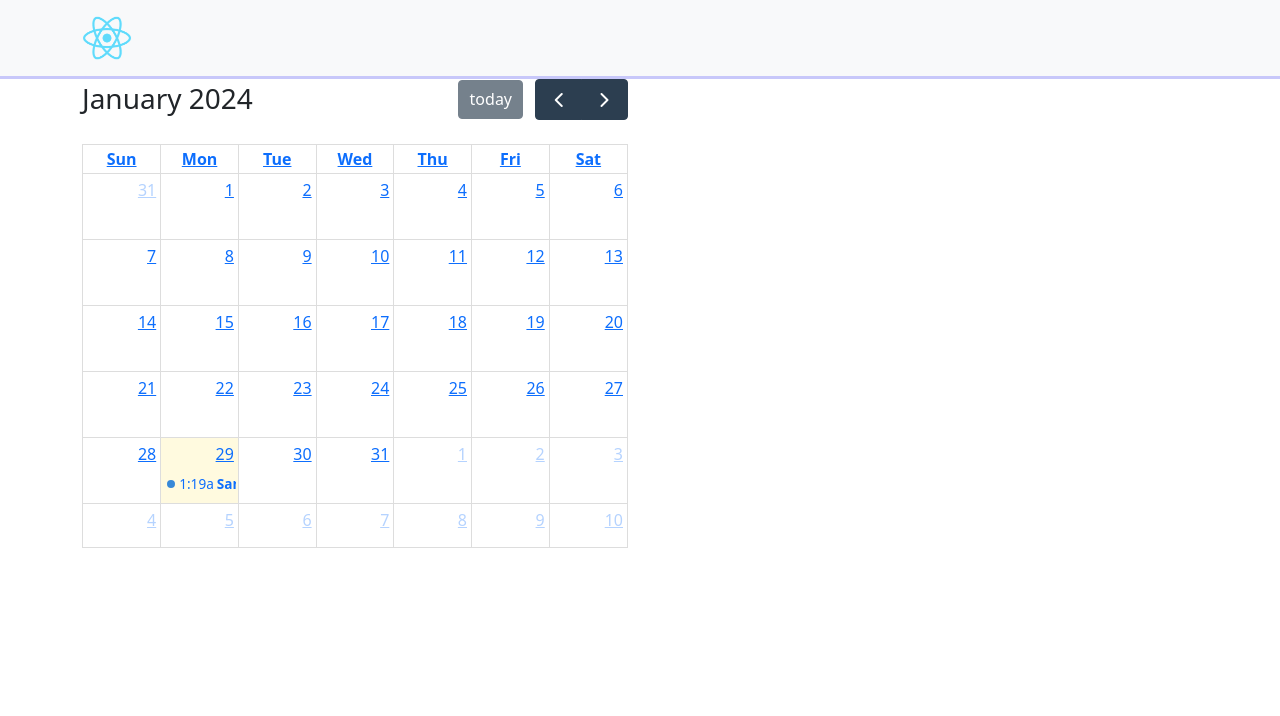
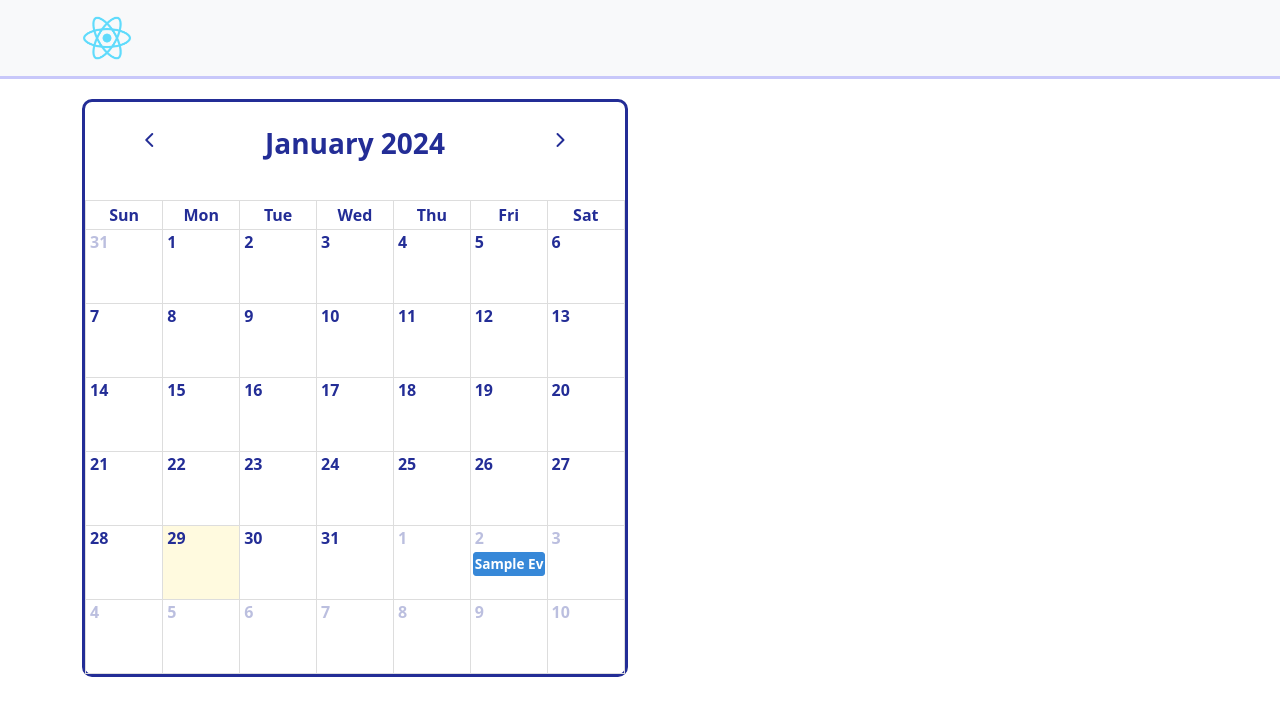
Before and after one commit to seophohoho/PlanIsJustNow-fe, a React (Create React App) app: page /Calender in a window 1280 px wide. Shown: the top 716 px of the page. Built offline with nearby package versions, Linux system fonts and the light colour scheme.

Commit message:
달력 필요 속성 추가

```diff
--- a/src/pages/CalenderMain.js
+++ b/src/pages/CalenderMain.js
@@ -1,12 +1,13 @@
 import React from 'react';
 import FullCalendar from '@fullcalendar/react'
 import dayGridPlugin from '@fullcalendar/daygrid'
+import '../styles/CalenderMain.css'
 import { Form, Col, Row, Container, Navbar } from 'react-bootstrap';
 
 const CalendarMain = () => {
 
   const events = [
-    { title: 'Sample Event', date: new Date() },
+    { title: 'Sample Event', date: "2024-02-02" },//date는 클릭된 이벤트의 날자 state를 가져와서 적용 title은 일정의 일부분을 가져옴
     // more events...
   ]
 
@@ -29,6 +30,13 @@ const CalendarMain = () => {
                         plugins={[dayGridPlugin]}
                         initialView="dayGridMonth"
                         events={events} /*events 배열은 달력에 표시될 이벤트 목록이다.*/
+                        contentHeight="auto"
+                        headerToolbar={{
+                            left:'prev',
+                            center:'title',
+                            right:'next'
+                         }}
+                         locale="en"
                         />
                     </Col>
                     <Col>
```
